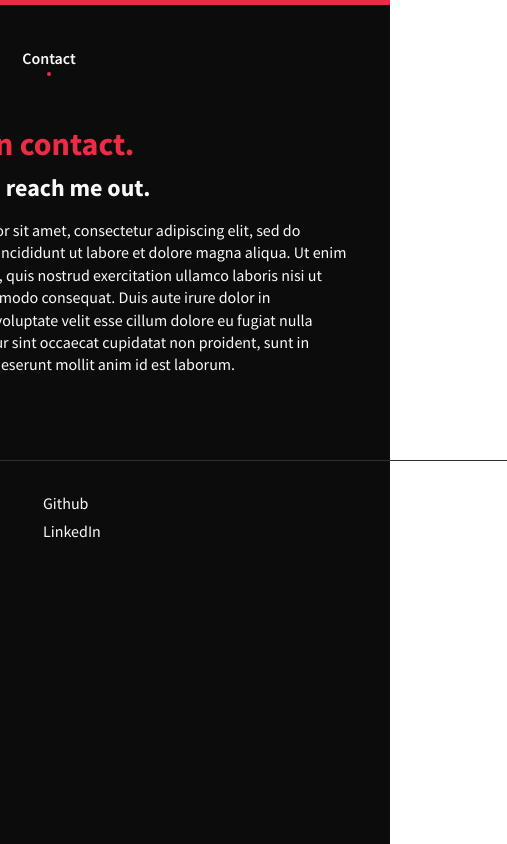
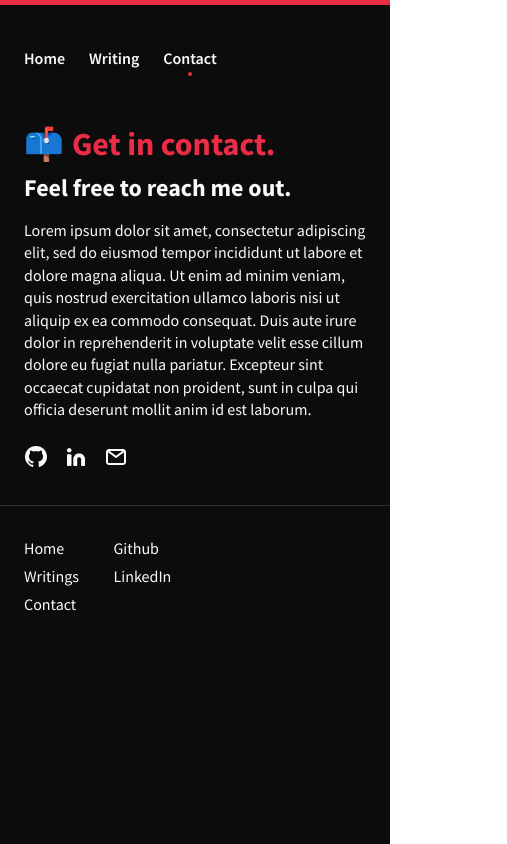
Before and after one commit to vinicius98s/viniciussales.com, a Next.js app: page /contact in a window 390 px wide. Shown: the whole page, 507 px wide, since content can reach past the window. Built offline with nearby package versions, Linux system fonts and the light colour scheme.

Commit message:
responsiveness

```diff
--- a/components/Footer.tsx
+++ b/components/Footer.tsx
@@ -19,7 +19,7 @@ export default function Footer() {
   return (
     <Wrapper>
       <Box bg="darkGrey" width="100%" height="1px" my={5} />
-      <Row>
+      <Row px={[4, 0]}>
         <Col size={1}>
           <ul>
             <li>
--- a/components/Grid.tsx
+++ b/components/Grid.tsx
@@ -1,13 +1,16 @@
 import styled from "@emotion/styled";
 import * as SS from "styled-system";
 
-export const Row = styled.div<SS.SpaceProps>`
-  width: 624px;
+type RowProps = SS.SpaceProps & SS.GridProps;
+export const Row = styled.div<RowProps>`
+  width: 100%;
+  max-width: 624px;
   display: grid;
   grid-template-columns: repeat(4, 1fr);
   grid-gap: 16px;
 
   ${SS.space}
+  ${SS.grid}
 `;
 
 type ColumnSize = 1 | 2 | 3 | 4;
--- a/components/Header.tsx
+++ b/components/Header.tsx
@@ -7,7 +7,12 @@ type Props = {
 
 const Header: React.FC<Props> = ({ activePage }) => {
   return (
-    <Row as="header" mt={7}>
+    <Row
+      as="header"
+      mt={7}
+      px={[4, 0]}
+      gridTemplateColumns={["auto", "repeat(4, 1fr)"]}
+    >
       <Menu activePage={activePage} />
     </Row>
   );
--- a/components/LastWritings.tsx
+++ b/components/LastWritings.tsx
@@ -10,13 +10,13 @@ type Props = {
 
 const LastWritings: React.FC<Props> = ({ posts }) => {
   return (
-    <Box as="section" my={7}>
+    <Box as="section" my={7} px={[4, 0]}>
       <Heading level={2} mb={3}>
         Last Writings.
       </Heading>
-      <Row>
+      <Row gridTemplateColumns={["1fr", "repeat(4, 1fr)"]}>
         {posts.map((post) => (
-          <Col size={2} key={post.id}>
+          <Col size={2} key={post.id} marginBottom={[4, 0]}>
             <PostPreview post={post} />
           </Col>
         ))}
--- a/components/post/Paragraph.tsx
+++ b/components/post/Paragraph.tsx
@@ -22,7 +22,7 @@ const StyledText = styled(Text)`
   line-height: 2em;
 
   span {
-    background: ${(p) => p.theme.colors.darkGrey};
+    background: ${(p) => p.theme.colors.darkGray};
     color: ${(p) => p.theme.colors.primary};
     display: inline;
     padding: 0 0.2em;
--- a/pages/blog/[slug].tsx
+++ b/pages/blog/[slug].tsx
@@ -43,7 +43,7 @@ const Slug: NextPage<Props> = (post) => {
     <>
       <Header activePage="writing" />
       <Seo title={post.title} />
-      <Box as="article" mt={8}>
+      <Box as="article" mt={8} px={[4, 0]}>
         <Heading color="primary" textAlign="center">
           {post.title}
         </Heading>
--- a/pages/contact.tsx
+++ b/pages/contact.tsx
@@ -28,7 +28,12 @@ const Contact: NextPage = () => {
     <>
       <Seo title="Contact" />
       <Header activePage="contact" />
-      <Row mt={7} as="section">
+      <Row
+        mt={7}
+        as="section"
+        px={[4, 0]}
+        gridTemplateColumns={["auto", "repeat(4, 1fr)"]}
+      >
         <Col size={3}>
           <Flex alignItems="center">
             <span role="img" aria-label="mail box" style={{ fontSize: 32 }}>
@@ -52,7 +57,8 @@ const Contact: NextPage = () => {
           </Text>
         </Col>
       </Row>
-      <IconsWrapper mt={4}>
+
+      <IconsWrapper mt={4} px={[4, 0]}>
         <IconLink name="github" href="https://github.com/vinicius98s" />
         <IconLink
           name="linkedin"
```
Also changed, not shown: components/Songs.tsx (+8 -3 lines), components/post/CodeHighlighter.tsx (+17 -1 lines), pages/index.tsx (+6 -1 lines), pages/writing.tsx (+8 -2 lines).
